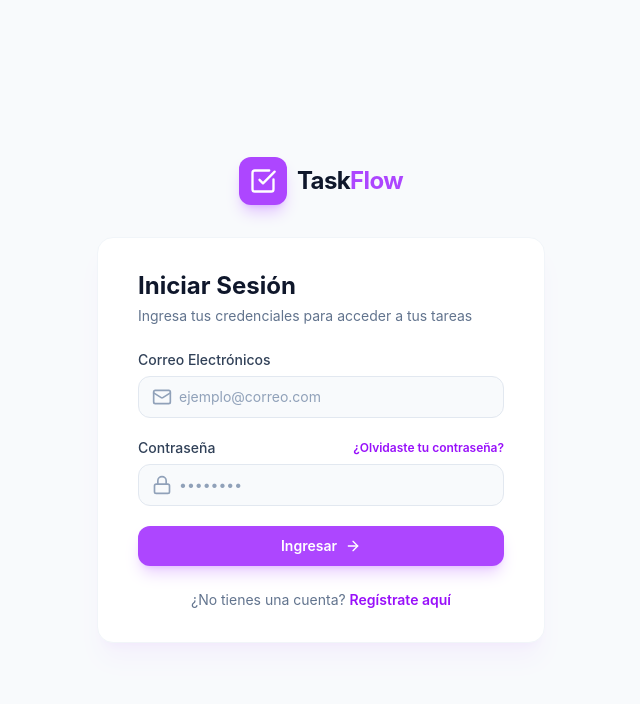
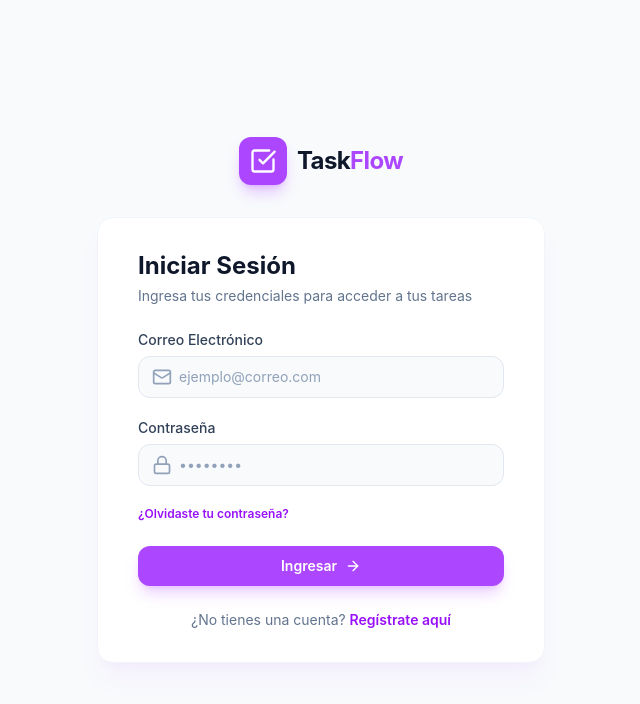
Before and after one commit to DiegoVilla27/task-manager-system, a React (Vite) app in the folder task-manager-client/: page /auth/login in a window 1280 px wide. Shown: the top 704 px of the page, without its empty margins (319-959 px from the left). Built offline with nearby package versions, Linux system fonts and the light colour scheme.

Commit message:
chore: align repository with dev state on top of main

```diff
--- a/task-manager-client/src/core/router/config/index.tsx
+++ b/task-manager-client/src/core/router/config/index.tsx
@@ -11,4 +11,6 @@ const routerConfig = [
   },
 ];
 
-export default createBrowserRouter(routerConfig);
+const router = createBrowserRouter(routerConfig);
+
+export default router;
--- a/task-manager-client/src/features/auth/pages/login/index.tsx
+++ b/task-manager-client/src/features/auth/pages/login/index.tsx
@@ -17,7 +17,7 @@ export const LoginPage: React.FC = () => {
 
       <form className="space-y-5" onSubmit={submit}>
         <Input
-          label="Correo Electrónicos"
+          label="Correo Electrónico"
           type="email"
           placeholder="ejemplo@correo.com"
           leftIcon={<Mail className="w-5 h-5" />}
@@ -26,21 +26,21 @@ export const LoginPage: React.FC = () => {
         />
 
         <div>
-          <div className="flex items-center justify-between mb-1.5">
-            <label className="block text-sm font-medium text-slate-700 dark:text-slate-300">
-              Contraseña
-            </label>
-            <Link to="#" variant="purple" className="text-xs">
-              ¿Olvidaste tu contraseña?
-            </Link>
-          </div>
           <Input
+            id="password"
+            label="Contraseña"
             type="password"
             placeholder="••••••••"
             leftIcon={<Lock className="w-5 h-5" />}
             {...register('password')}
             error={errors.password?.message}
           />
+        </div>
+
+        <div className="flex items-center justify-start mb-6 w-full">
+          <Link to="#" variant="purple" className="text-xs">
+            ¿Olvidaste tu contraseña?
+          </Link>
         </div>
 
         <Button
--- a/task-manager-client/src/features/tasks/layouts/components/footer/index.tsx
+++ b/task-manager-client/src/features/tasks/layouts/components/footer/index.tsx
@@ -1,18 +1,7 @@
 const Footer = () => {
   return (
-    <footer className="h-14 bg-white dark:bg-slate-800 border-t border-slate-200/80 dark:border-slate-700/80 px-4 sm:px-8 flex items-center justify-between text-xs text-slate-500 dark:text-slate-400">
+    <footer className="h-14 bg-white dark:bg-slate-800 border-t border-slate-200/80 dark:border-slate-700/80 px-4 sm:px-8 flex items-center justify-center text-xs text-slate-500 dark:text-slate-400">
       <p>© {new Date().getFullYear()} TaskFlow System. Todos los derechos reservados.</p>
-      <div className="flex items-center gap-4">
-        <a href="#" className="hover:text-purple-500 transition-colors">
-          Privacidad
-        </a>
-        <a href="#" className="hover:text-purple-500 transition-colors">
-          Términos
-        </a>
-        <a href="#" className="hover:text-purple-500 transition-colors">
-          Soporte
-        </a>
-      </div>
     </footer>
   );
 };
--- a/task-manager-client/src/features/tasks/pages/components/header/index.tsx
+++ b/task-manager-client/src/features/tasks/pages/components/header/index.tsx
@@ -24,6 +24,7 @@ const HeaderTasks = ({ setIsModalOpen, viewMode, setViewMode }: Props) => {
         {/* Toggle para alternar entre vista Tabla y Kanban */}
         <div className="flex items-center bg-slate-100 dark:bg-slate-800 p-1 rounded-xl border border-slate-200 dark:border-slate-700">
           <button
+            type="button"
             onClick={() => setViewMode('table')}
             className={`flex items-center gap-1.5 px-3 py-1.5 rounded-lg text-xs font-semibold transition-all cursor-pointer ${
               viewMode === 'table'
@@ -35,6 +36,7 @@ const HeaderTasks = ({ setIsModalOpen, viewMode, setViewMode }: Props) => {
             <span>Tabla</span>
           </button>
           <button
+            type="button"
             onClick={() => setViewMode('kanban')}
             className={`flex items-center gap-1.5 px-3 py-1.5 rounded-lg text-xs font-semibold transition-all cursor-pointer ${
               viewMode === 'kanban'
--- a/task-manager-client/src/features/tasks/pages/components/kanban/index.tsx
+++ b/task-manager-client/src/features/tasks/pages/components/kanban/index.tsx
@@ -121,6 +121,7 @@ export const KanbanTasks: React.FC<Props> = ({
                                       {task.id}
                                     </span>
                                     <button
+                                      type="button"
                                       onClick={() => handleCopyId(task.id)}
                                       className="p-1 text-slate-400 hover:text-purple-600 dark:hover:text-purple-400 transition-colors cursor-pointer"
                                       title="Copiar ID"
```
Also changed, not shown: 1 other file (tests, documents, lock files or other folders).
